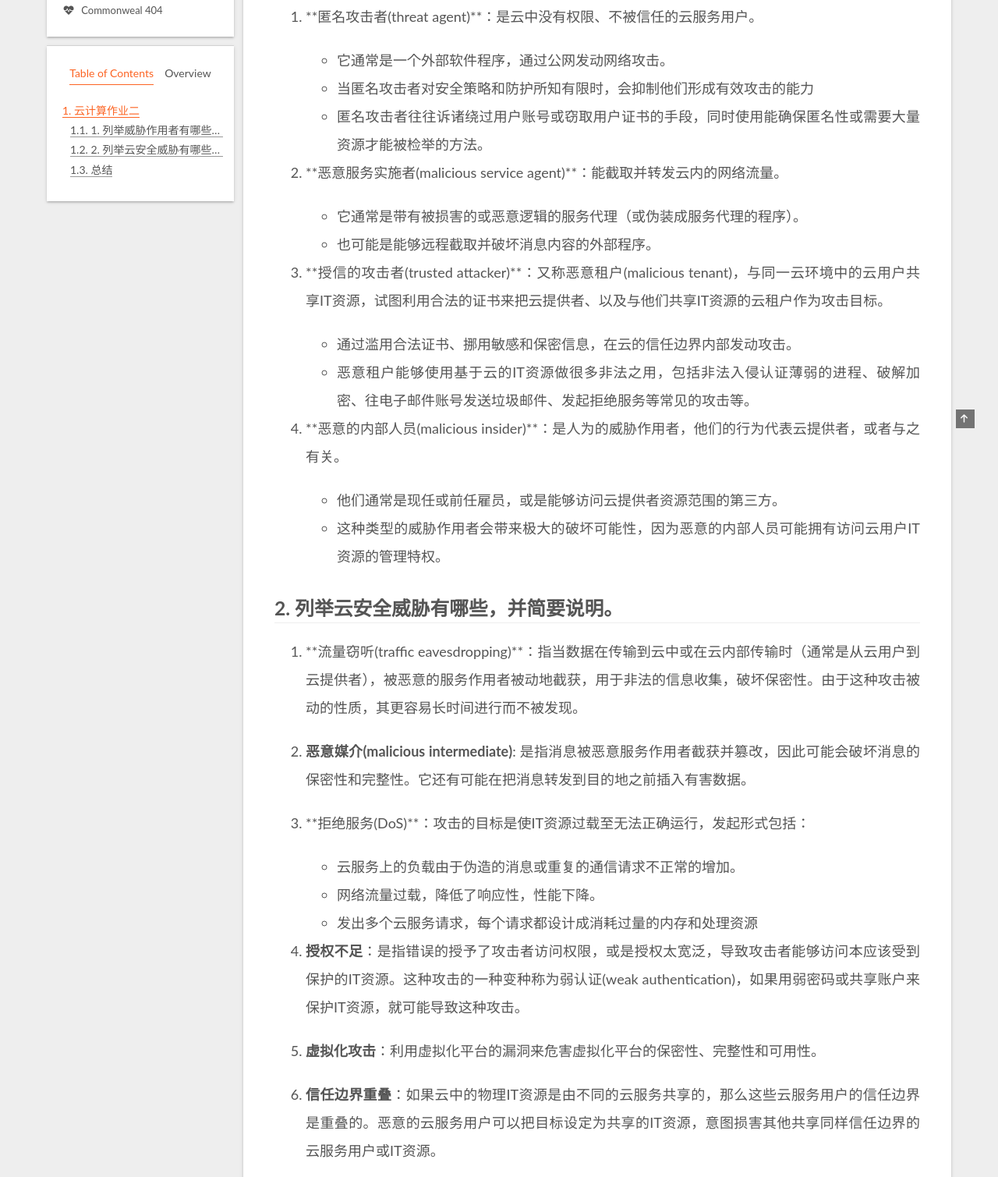
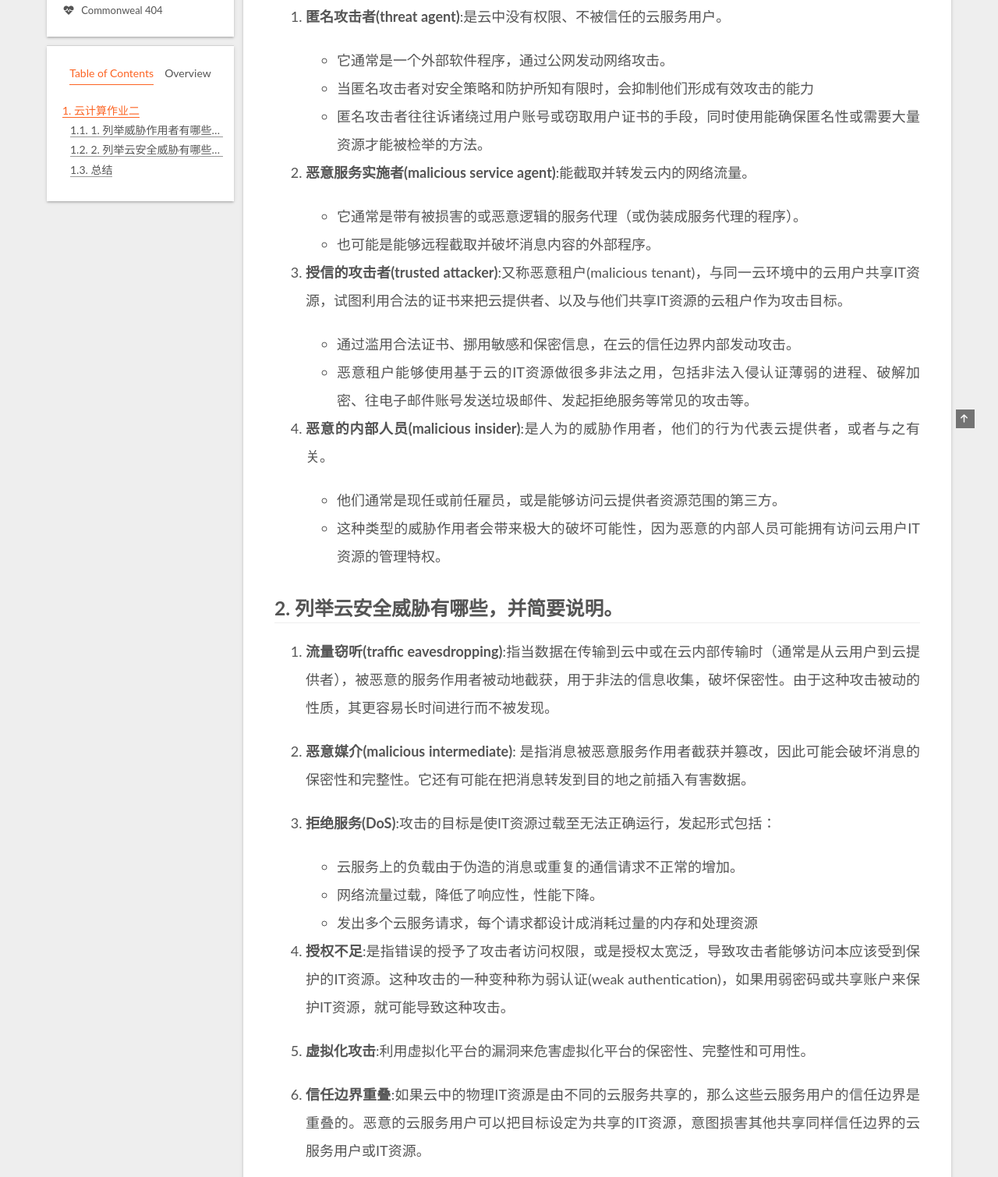
Before and after one commit to ministone666/https-ministone666.github.io-, a plain HTML site: page 2022/03/25/云计算作业二/index.html in a window 1280 px wide. Shown: the part 351-1860 px from the top of the page at 78% size. Drawn offline with nearby package versions, Linux system fonts and the light colour scheme; files whose address does not match are found by name.

Commit message:
Site updated: 2022-03-25 15:05:32

```diff
--- a/2022/03/25/云计算作业二/index.html
+++ b/2022/03/25/云计算作业二/index.html
@@ -20,15 +20,15 @@
 
 <script class="next-config" data-name="main" type="application/json">{"hostname":"example.com","root":"/","images":"/images","scheme":"Gemini","darkmode":false,"version":"8.10.1","exturl":false,"sidebar":{"position":"left","display":"post","padding":18,"offset":12},"copycode":false,"bookmark":{"enable":false,"color":"#222","save":"auto"},"mediumzoom":false,"lazyload":false,"pangu":false,"comments":{"style":"tabs","active":null,"storage":true,"lazyload":false,"nav":null},"stickytabs":false,"motion":{"enable":true,"async":false,"transition":{"post_block":"fadeIn","post_header":"fadeInDown","post_body":"fadeInDown","coll_header":"fadeInLeft","sidebar":"fadeInUp"}},"prism":false,"i18n":{"placeholder":"Searching...","empty":"We didn't find any results for the search: ${query}","hits_time":"${hits} results found in ${time} ms","hits":"${hits} results found"}}</script><script src="/js/config.js"></script>
 
-    <meta name="description" content="云计算作业二1. 列举威胁作用者有哪些，并简要说明威胁作用者(threat agent)：是引发威胁的实体，因为它能够实施攻击。  **匿名攻击者(threat agent)**：是云中没有权限、不被信任的云服务用户。  它通常是一个外部软件程序，通过公网发动网络攻击。 当匿名攻击者对安全策略和防护所知有限时，会抑制他们形成有效攻击的能力 匿名攻击者往往诉诸绕过用户账号或窃取用户证书的手段，同时使">
+    <meta name="description" content="云计算作业二1. 列举威胁作用者有哪些，并简要说明威胁作用者(threat agent)：是引发威胁的实体，因为它能够实施攻击。  匿名攻击者(threat agent):是云中没有权限、不被信任的云服务用户。  它通常是一个外部软件程序，通过公网发动网络攻击。 当匿名攻击者对安全策略和防护所知有限时，会抑制他们形成有效攻击的能力 匿名攻击者往往诉诸绕过用户账号或窃取用户证书的手段，同时使用能确保">
 <meta property="og:type" content="article">
 <meta property="og:title" content="云计算作业二">
 <meta property="og:url" content="http://example.com/2022/03/25/%E4%BA%91%E8%AE%A1%E7%AE%97%E4%BD%9C%E4%B8%9A%E4%BA%8C/index.html">
 <meta property="og:site_name" content="ministone">
-<meta property="og:description" content="云计算作业二1. 列举威胁作用者有哪些，并简要说明威胁作用者(threat agent)：是引发威胁的实体，因为它能够实施攻击。  **匿名攻击者(threat agent)**：是云中没有权限、不被信任的云服务用户。  它通常是一个外部软件程序，通过公网发动网络攻击。 当匿名攻击者对安全策略和防护所知有限时，会抑制他们形成有效攻击的能力 匿名攻击者往往诉诸绕过用户账号或窃取用户证书的手段，同时使">
+<meta property="og:description" content="云计算作业二1. 列举威胁作用者有哪些，并简要说明威胁作用者(threat agent)：是引发威胁的实体，因为它能够实施攻击。  匿名攻击者(threat agent):是云中没有权限、不被信任的云服务用户。  它通常是一个外部软件程序，通过公网发动网络攻击。 当匿名攻击者对安全策略和防护所知有限时，会抑制他们形成有效攻击的能力 匿名攻击者往往诉诸绕过用户账号或窃取用户证书的手段，同时使用能确保">
 <meta property="og:locale" content="en_US">
 <meta property="article:published_time" content="2022-03-25T06:26:30.000Z">
-<meta property="article:modified_time" content="2022-03-25T06:56:38.506Z">
+<meta property="article:modified_time" content="2022-03-25T07:05:19.314Z">
 <meta property="article:author" content="ministone">
 <meta name="twitter:card" content="summary">
 
@@ -208,7 +208,7 @@
       <span class="post-meta-item-text">Posted on</span>
 
 
-      <time title="Created: 2022-03-25 14:26:30 / Modified: 14:56:38" itemprop="dateCreated datePublished" datetime="2022-03-25T14:26:30+08:00">2022-03-25</time>
+      <time title="Created: 2022-03-25 14:26:30 / Modified: 15:05:19" itemprop="dateCreated datePublished" datetime="2022-03-25T14:26:30+08:00">2022-03-25</time>
     </span>
 
 
@@ -223,26 +223,26 @@
     <div class="post-body" itemprop="articleBody">
         <h1 id="云计算作业二"><a href="#云计算作业二" class="headerlink" title="云计算作业二"></a>云计算作业二</h1><h2 id="1-列举威胁作用者有哪些，并简要说明"><a href="#1-列举威胁作用者有哪些，并简要说明" class="headerlink" title="1. 列举威胁作用者有哪些，并简要说明"></a>1. 列举威胁作用者有哪些，并简要说明</h2><p>威胁作用者(threat agent)：是引发威胁的实体，因为它能够实施攻击。</p>
 <ol>
-<li><p>**匿名攻击者(threat agent)**：是云中没有权限、不被信任的云服务用户。</p>
+<li><p><strong>匿名攻击者(threat agent)</strong>:是云中没有权限、不被信任的云服务用户。</p>
 <ul>
 <li>它通常是一个外部软件程序，通过公网发动网络攻击。</li>
 <li>当匿名攻击者对安全策略和防护所知有限时，会抑制他们形成有效攻击的能力</li>
 <li>匿名攻击者往往诉诸绕过用户账号或窃取用户证书的手段，同时使用能确保匿名性或需要大量资源才能被检举的方法。</li>
 </ul>
 </li>
-<li><p>**恶意服务实施者(malicious service agent)**：能截取并转发云内的网络流量。</p>
+<li><p><strong>恶意服务实施者(malicious service agent)</strong>:能截取并转发云内的网络流量。</p>
 <ul>
 <li>它通常是带有被损害的或恶意逻辑的服务代理（或伪装成服务代理的程序）。</li>
 <li>也可能是能够远程截取并破坏消息内容的外部程序。</li>
 </ul>
 </li>
-<li><p>**授信的攻击者(trusted attacker)**：又称恶意租户(malicious tenant)，与同一云环境中的云用户共享IT资源，试图利用合法的证书来把云提供者、以及与他们共享IT资源的云租户作为攻击目标。</p>
+<li><p><strong>授信的攻击者(trusted attacker)</strong>:又称恶意租户(malicious tenant)，与同一云环境中的云用户共享IT资源，试图利用合法的证书来把云提供者、以及与他们共享IT资源的云租户作为攻击目标。</p>
 <ul>
 <li>通过滥用合法证书、挪用敏感和保密信息，在云的信任边界内部发动攻击。</li>
 <li>恶意租户能够使用基于云的IT资源做很多非法之用，包括非法入侵认证薄弱的进程、破解加密、往电子邮件账号发送垃圾邮件、发起拒绝服务等常见的攻击等。</li>
 </ul>
 </li>
-<li><p>**恶意的内部人员(malicious insider)**：是人为的威胁作用者，他们的行为代表云提供者，或者与之有关。</p>
+<li><p><strong>恶意的内部人员(malicious insider)</strong>:是人为的威胁作用者，他们的行为代表云提供者，或者与之有关。</p>
 <ul>
 <li>他们通常是现任或前任雇员，或是能够访问云提供者资源范围的第三方。</li>
 <li>这种类型的威胁作用者会带来极大的破坏可能性，因为恶意的内部人员可能拥有访问云用户IT资源的管理特权。</li>
@@ -250,22 +250,22 @@
 </li>
 </ol>
 <h2 id="2-列举云安全威胁有哪些，并简要说明。"><a href="#2-列举云安全威胁有哪些，并简要说明。" class="headerlink" title="2. 列举云安全威胁有哪些，并简要说明。"></a>2. 列举云安全威胁有哪些，并简要说明。</h2><ol>
-<li><p>**流量窃听(traffic eavesdropping)**：指当数据在传输到云中或在云内部传输时（通常是从云用户到云提供者），被恶意的服务作用者被动地截获，用于非法的信息收集，破坏保密性。由于这种攻击被动的性质，其更容易长时间进行而不被发现。</p>
+<li><p><strong>流量窃听(traffic eavesdropping)</strong>:指当数据在传输到云中或在云内部传输时（通常是从云用户到云提供者），被恶意的服务作用者被动地截获，用于非法的信息收集，破坏保密性。由于这种攻击被动的性质，其更容易长时间进行而不被发现。</p>
 </li>
 <li><p><strong>恶意媒介(malicious intermediate)</strong>: 是指消息被恶意服务作用者截获并篡改，因此可能会破坏消息的保密性和完整性。它还有可能在把消息转发到目的地之前插入有害数据。</p>
 </li>
-<li><p>**拒绝服务(DoS)**：攻击的目标是使IT资源过载至无法正确运行，发起形式包括：</p>
+<li><p><strong>拒绝服务(DoS)</strong>:攻击的目标是使IT资源过载至无法正确运行，发起形式包括：</p>
 <ul>
 <li>云服务上的负载由于伪造的消息或重复的通信请求不正常的增加。</li>
 <li>网络流量过载，降低了响应性，性能下降。</li>
 <li>发出多个云服务请求，每个请求都设计成消耗过量的内存和处理资源</li>
 </ul>
 </li>
-<li><p><strong>授权不足</strong>：是指错误的授予了攻击者访问权限，或是授权太宽泛，导致攻击者能够访问本应该受到保护的IT资源。这种攻击的一种变种称为弱认证(weak authentication)，如果用弱密码或共享账户来保护IT资源，就可能导致这种攻击。</p>
+<li><p><strong>授权不足</strong>:是指错误的授予了攻击者访问权限，或是授权太宽泛，导致攻击者能够访问本应该受到保护的IT资源。这种攻击的一种变种称为弱认证(weak authentication)，如果用弱密码或共享账户来保护IT资源，就可能导致这种攻击。</p>
 </li>
-<li><p><strong>虚拟化攻击</strong>：利用虚拟化平台的漏洞来危害虚拟化平台的保密性、完整性和可用性。 </p>
+<li><p><strong>虚拟化攻击</strong>:利用虚拟化平台的漏洞来危害虚拟化平台的保密性、完整性和可用性。 </p>
 </li>
-<li><p><strong>信任边界重叠</strong>：如果云中的物理IT资源是由不同的云服务共享的，那么这些云服务用户的信任边界是重叠的。恶意的云服务用户可以把目标设定为共享的IT资源，意图损害其他共享同样信任边界的云服务用户或IT资源。</p>
+<li><p><strong>信任边界重叠</strong>:如果云中的物理IT资源是由不同的云服务共享的，那么这些云服务用户的信任边界是重叠的。恶意的云服务用户可以把目标设定为共享的IT资源，意图损害其他共享同样信任边界的云服务用户或IT资源。</p>
 </li>
 </ol>
 <h2 id="总结"><a href="#总结" class="headerlink" title="总结"></a>总结</h2><ul>
```
Also changed, not shown: index.html (+10 -10 lines).
